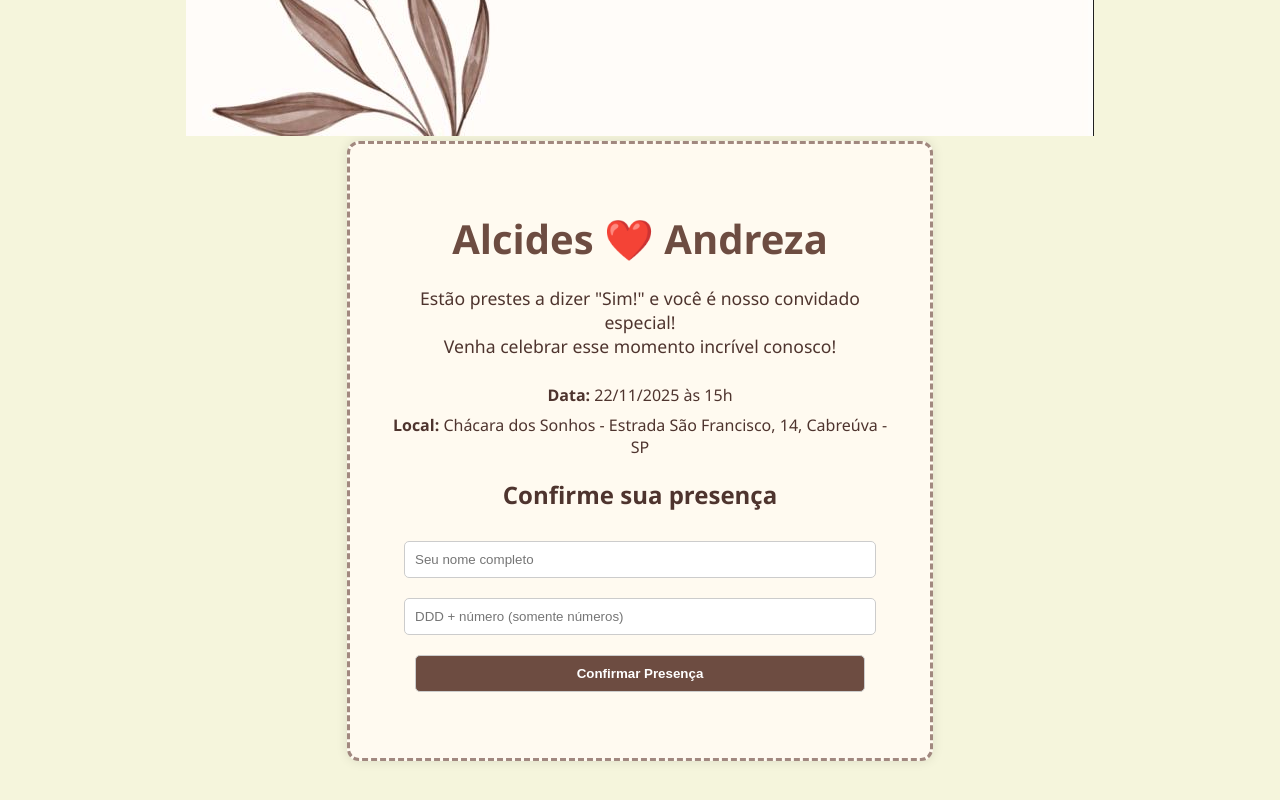
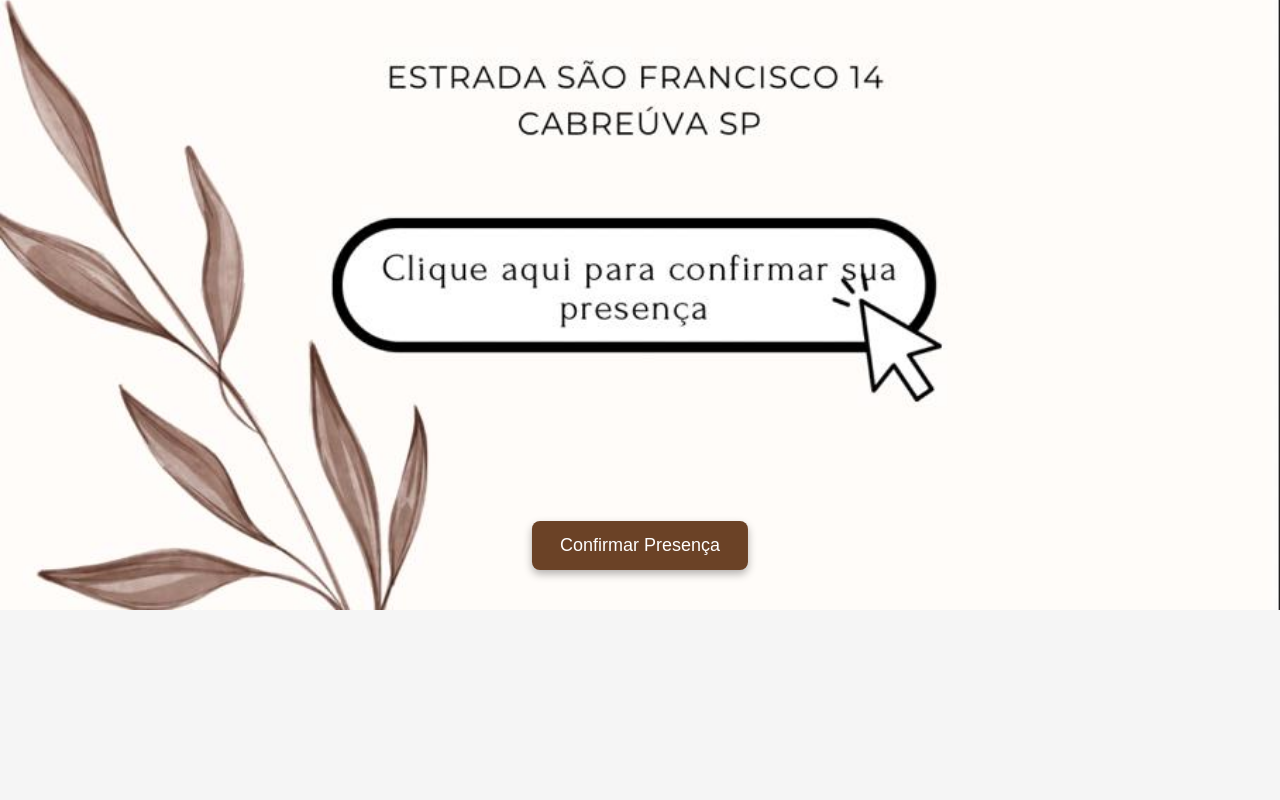
Before and after one commit to AlcidesFh/convite_casamento, a plain HTML site: page index.html in a window 1280 px wide. Shown: the part 1194-1994 px from the top of the page. After the commit the page ends 1804 px from the top, so only its background shows below. Drawn offline with Linux system fonts and the light colour scheme.

Commit message:
Update index.html

```diff
--- a/index.html
+++ b/index.html
@@ -1,32 +1,55 @@
 <!DOCTYPE html>
 <html lang="pt-BR">
 <head>
-  <meta charset="UTF-8">
-  <meta name="viewport" content="width=device-width, initial-scale=1.0">
-  <title>Convite de Casamento - Alcides e Andreza</title>
-  <link rel="stylesheet" href="style.css">
-  <img src="imagem2.jpg" alt="Confirmar presença" class="imagem-botao" />
+  <meta charset="UTF-8" />
+  <title>Alcides & Andreza — Nosso Casamento</title>
+  <meta name="viewport" content="width=device-width, initial-scale=1.0" />
+  <style>
+    body {
+      margin: 0;
+      font-family: 'Segoe UI', sans-serif;
+      background-color: #f5f5f5;
+    }
+
+    .container {
+      position: relative;
+      text-align: center;
+      color: white;
+    }
+
+    .imagem-fundo {
+      width: 100%;
+      height: auto;
+      display: block;
+    }
+
+    .botao-convite {
+      position: absolute;
+      bottom: 40px;
+      left: 50%;
+      transform: translateX(-50%);
+      background-color: #6b4226;
+      color: #fff;
+      padding: 14px 28px;
+      font-size: 18px;
+      border: none;
+      border-radius: 8px;
+      cursor: pointer;
+      box-shadow: 0 4px 8px rgba(0,0,0,0.3);
+      transition: background-color 0.3s ease;
+    }
+
+    .botao-convite:hover {
+      background-color: #8c5a3c;
+    }
+  </style>
 </head>
 <body>
   <div class="container">
-    <h1>Alcides ❤️ Andreza</h1>
-    <p class="mensagem">
-      Estão prestes a dizer "Sim!" e você é nosso convidado especial!<br>
-      Venha celebrar esse momento incrível conosco!
-    </p>
-    <div class="detalhes">
-      <p><strong>Data:</strong> 22/11/2025 às 15h</p>
-      <p><strong>Local:</strong> Chácara dos Sonhos - Estrada São Francisco, 14, Cabreúva - SP</p>
-    </div>
-
-    <h2>Confirme sua presença</h2>
-    <form id="formConfirmacao">
-      <input type="text" id="nome" placeholder="Seu nome completo" required>
-      <input type="tel" id="telefone" placeholder="DDD + número (somente números)" required>
-      <button type="submit">Confirmar Presença</button>
-    </form>
-    <p id="mensagemConfirmacao" class="confirmado"></p>
+    <img src="Imagem2.jpg" alt="Convite de Casamento" class="imagem-fundo" />
+    <button class="botao-convite" onclick="window.location.href='https://forms.gle/7rDUcTFPVtRUtmuH9'">
+      Confirmar Presença
+    </button>
   </div>
-  <script src="script.js"></script>
 </body>
 </html>
```
